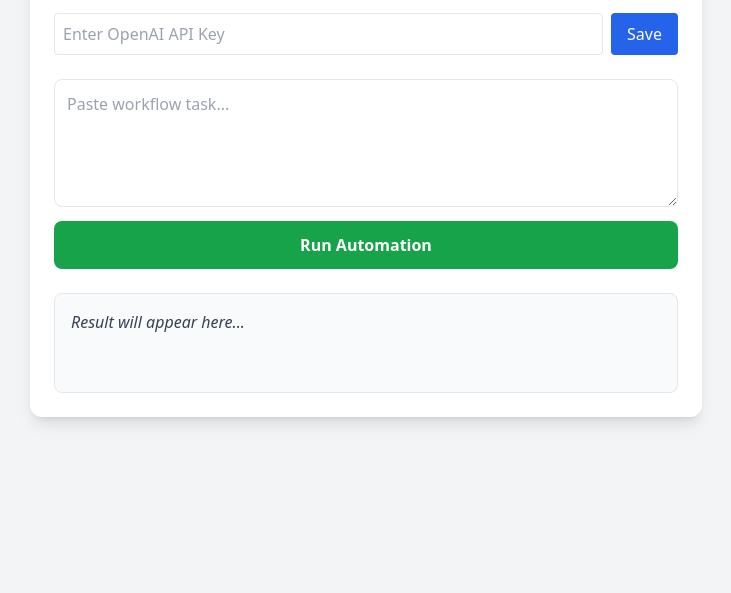
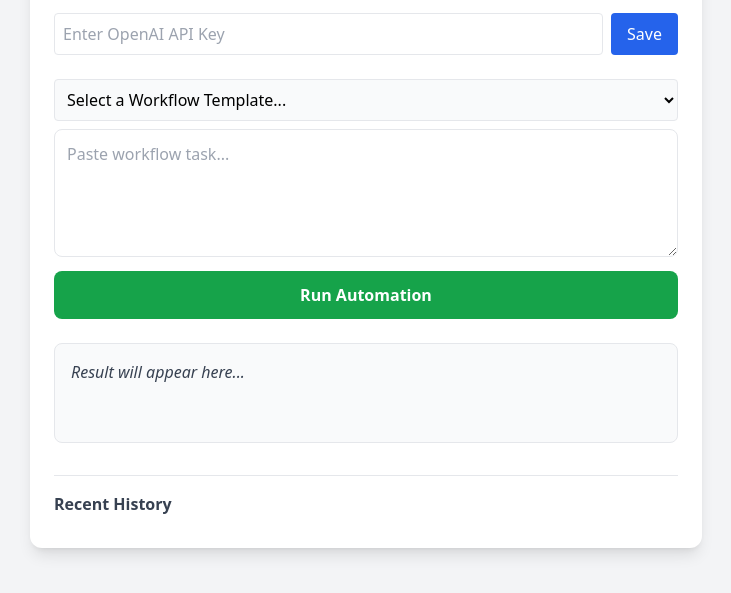
Before and after one commit to travmies2000/master-dashboard, a plain HTML site: page index.html in a window 1280 px wide. Shown: the part 91-684 px from the top of the page, without its empty margins (274-1005 px from the left). Drawn offline with nearby package versions, Linux system fonts and the light colour scheme.

Commit message:
Update index.html

```diff
--- a/index.html
+++ b/index.html
@@ -1,7 +1,10 @@
 <!DOCTYPE html>
 <html lang="en">
 <head>
+    <meta charset="UTF-8">
+    <meta name="viewport" content="width=device-width, initial-scale=1.0">
     <script src="https://cdn.tailwindcss.com"></script>
+    <script src="https://cdn.jsdelivr.net/npm/marked/marked.min.js"></script>
     <title>Master Dashboard</title>
 </head>
 <body class="bg-gray-100 min-h-screen p-4 md:p-8">
@@ -14,12 +17,23 @@
         </div>
 
         <div id="tasks">
+            <select id="prompt-select" onchange="loadTemplate()" class="w-full p-2 border rounded mb-2 bg-gray-50">
+                <option value="">Select a Workflow Template...</option>
+                <option value="Summarize the urgency of these emails and categorize them by action required: ">Email Triage</option>
+                <option value="Analyze this lead based on the 3-step scoring matrix: ">Lead Scorer</option>
+                <option value="Repurpose this content into a professional LinkedIn post: ">Content Repurposer</option>
+            </select>
             <textarea id="prompt-input" class="w-full h-32 p-3 border rounded-lg focus:ring-2 focus:ring-blue-500" placeholder="Paste workflow task..."></textarea>
             <button id="run-btn" onclick="runAgent()" class="w-full bg-green-600 text-white py-3 rounded-lg mt-2 font-semibold hover:bg-green-700">Run Automation</button>
         </div>
 
-        <div id="output" class="mt-6 p-4 bg-gray-50 border rounded-lg min-h-[100px] text-gray-700">
+        <div id="output" class="mt-6 p-4 bg-gray-50 border rounded-lg min-h-[100px] text-gray-700 prose">
             <em>Result will appear here...</em>
+        </div>
+
+        <div id="history" class="mt-8 border-t pt-4">
+            <h2 class="font-bold text-gray-700">Recent History</h2>
+            <ul id="history-list" class="text-sm text-gray-500 list-disc pl-5 mt-2"></ul>
         </div>
     </div>
     <script src="script.js"></script>
```
